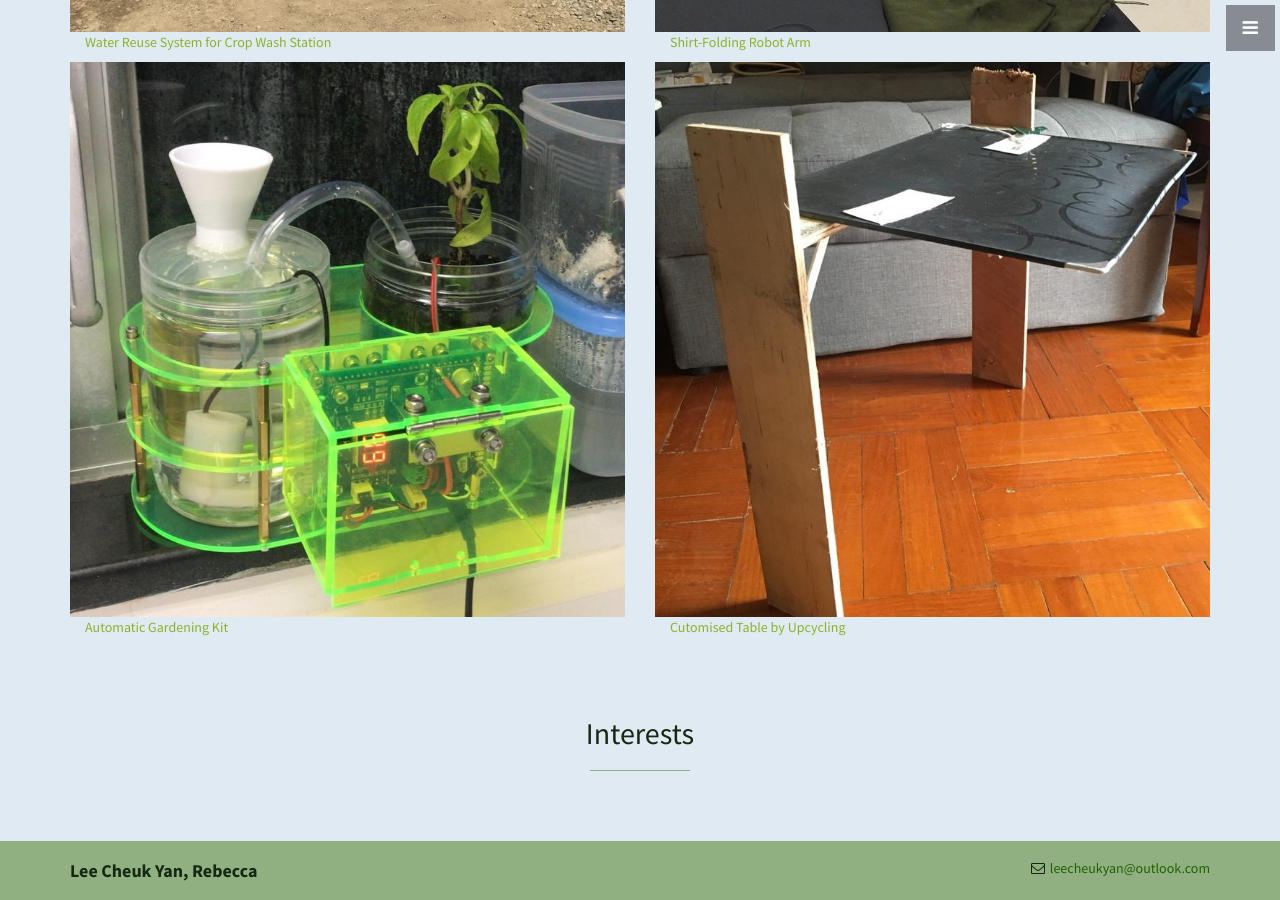
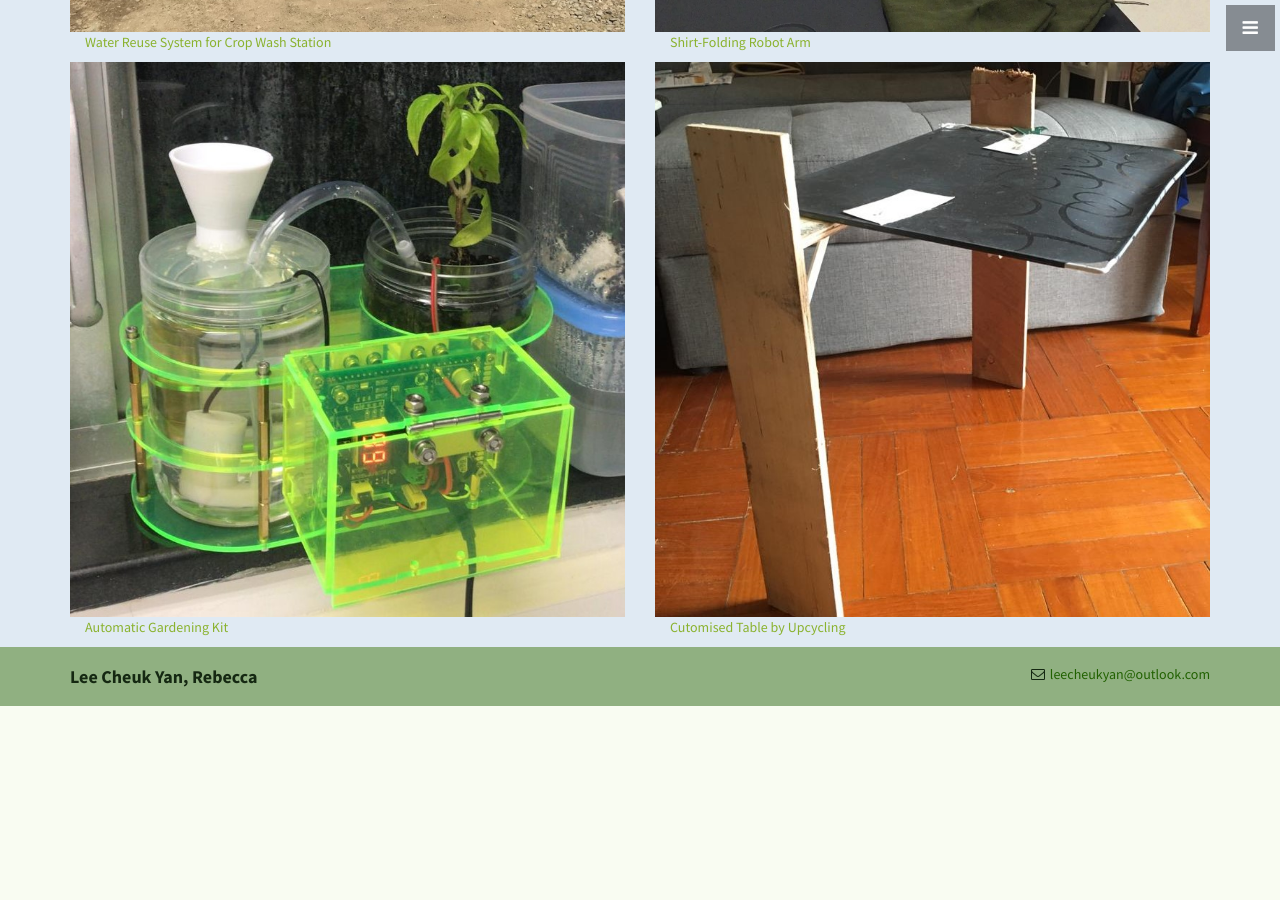
Before and after one commit to leelacceber/stylish-portfolio-jekyll-master, a Jekyll site: the page built from index.html, in a window 1280 px wide and 900 px high, scrolled down 4232 px. Built offline with Jekyll 4.4.1, drawn with Linux system fonts in a browser that asks for light colours; after the commit the page ends 4938 px from its top, so only the background shows below that.

Commit message:
Update front.html

```diff
--- a/_layouts/front.html
+++ b/_layouts/front.html
@@ -13,7 +13,6 @@
   {% include experience_engineering.html %}
   {% include experience_others.html %}
   {% include projects.html %}
-  {% include interests.html %}
   {% include footer.html %}
   {% include scripts.html %}
 
```
